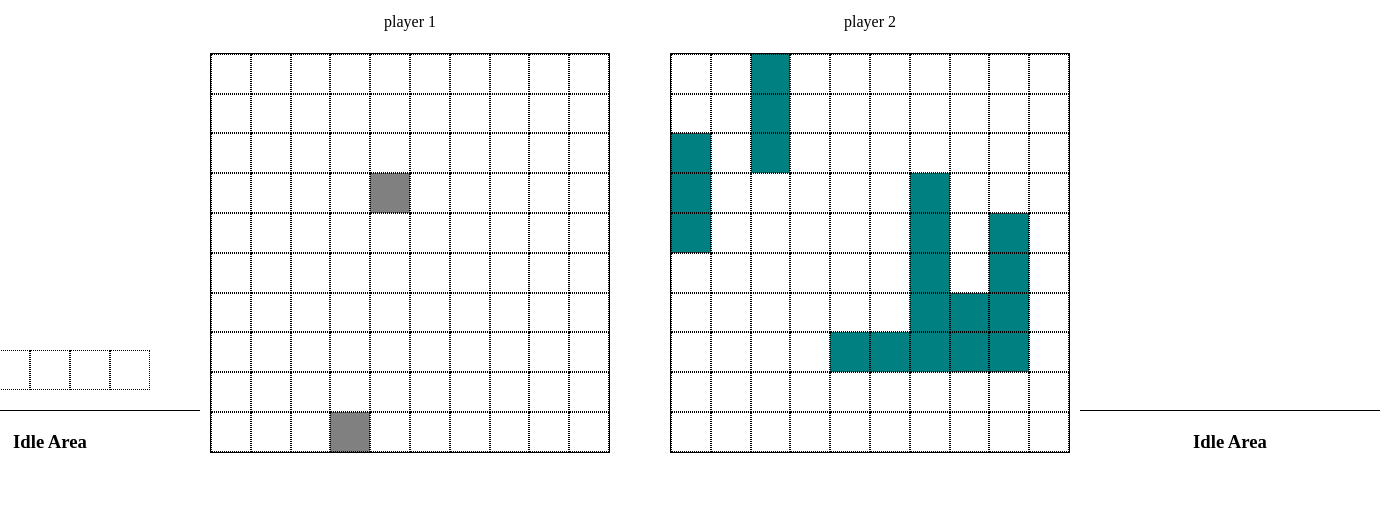
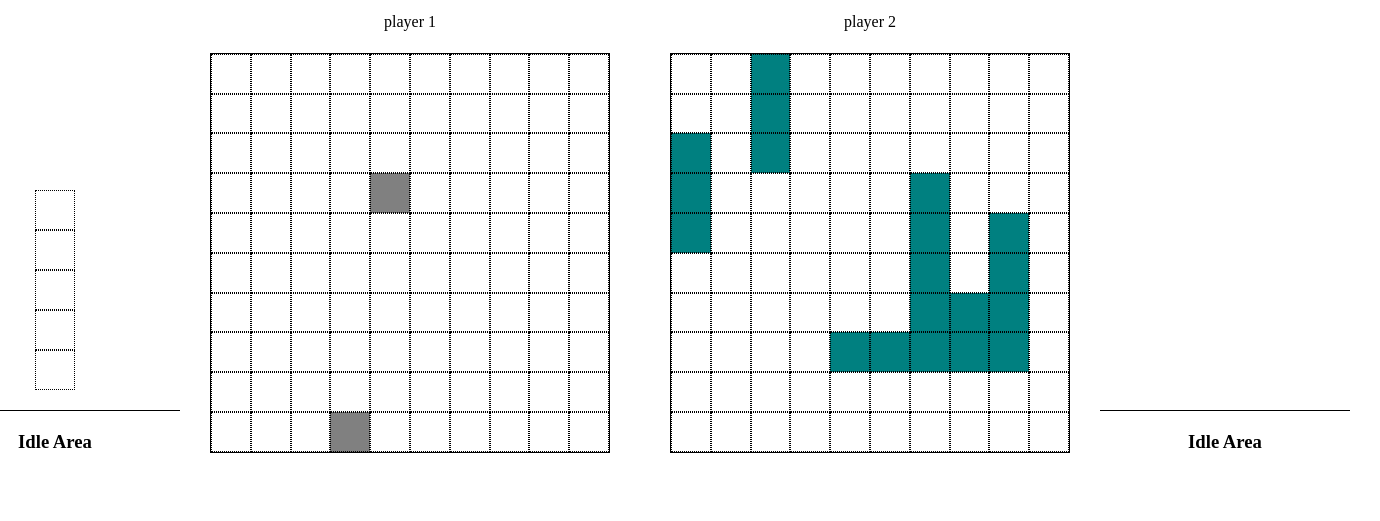
Before and after one commit to GaneshS288/battleship, a website built with webpack: page src/index.html in a window 1280 px wide. Shown: the part 98-619 px from the top of the page, 1380 px wide, since content can reach past the window. Built offline with nearby package versions, Linux system fonts and the light colour scheme.

Commit message:
display idle ships on active idle area

```diff
--- a/src/index.html
+++ b/src/index.html
@@ -11,13 +11,7 @@
 
         <div>
             <div class="idle-area">
-                <div class="ship">
-                    <div></div>
-                    <div></div>
-                    <div></div>
-                    <div></div>
-                    <div></div>
-                </div>
+
             </div>
 
             <h3>Idle Area</h3>
--- a/src/index.js
+++ b/src/index.js
@@ -1,6 +1,6 @@
 import { GameController } from "./modules/gameController.js";
-import { createGameBoard } from "./modules/dom.js";
-import styles from './styles/styles.css'
+import { createGameBoard, Render } from "./modules/dom.js";
+import styles from "./styles/styles.css";
 
 const gameController = new GameController();
 gameController.initializePlayers(
@@ -11,12 +11,22 @@ gameController.initializePlayers(
 gameController.playerTwo.active = true;
 gameController.playerOne.active = false;
 
-const playerInfoOne = {active : gameController.playerTwo.active, gameBoard : gameController.playerTwo.player.gameBoard.board}
-const playerInfoTwo = {active : gameController.playerOne.active, gameBoard : gameController.playerOne.player.gameBoard.board}
+const playerInfoOne = {
+  active: gameController.playerTwo.active,
+  gameBoard: gameController.playerTwo.player.gameBoard.board,
+};
+const playerInfoTwo = {
+  active: gameController.playerOne.active,
+  gameBoard: gameController.playerOne.player.gameBoard.board,
+};
 
-gameController.activePlayerPlacesShip()
-gameController.playerTwo.player.attack(gameController.playerOne.player.gameBoard);
-gameController.playerTwo.player.attack(gameController.playerOne.player.gameBoard);
+gameController.activePlayerPlacesShip();
+gameController.playerTwo.player.attack(
+  gameController.playerOne.player.gameBoard
+);
+gameController.playerTwo.player.attack(
+  gameController.playerOne.player.gameBoard
+);
 
 const gameBoardContainer = document.querySelectorAll(".gameBoard");
 
@@ -24,6 +34,13 @@ createGameBoard(playerInfoTwo, gameBoardContainer[0]);
 createGameBoard(playerInfoOne, gameBoardContainer[1]);
 
 gameBoardContainer[0].addEventListener("click", (e) => {
-e.stopPropagation();
-console.log(e.target)
-})
+  e.stopPropagation();
+  console.log(e.target);
+});
+
+const idleAreas = document.querySelectorAll(".idle-area");
+
+Render.idleArea(gameController.playerOne.player.idleShips[5], idleAreas[1]);
+gameController.playerOne.player.idleShips[5].alignment = "vertical"
+Render.idleArea(gameController.playerOne.player.idleShips[5], idleAreas[0]);
+Render.idleArea(null, idleAreas[1]);
--- a/src/modules/dom.js
+++ b/src/modules/dom.js
@@ -18,8 +18,48 @@ export function createGameBoard(playerInfo, domGameBoard) {
       const cell = createElement("div", classesArray);
       cell.setAttribute("data-index", `${rowIndex},${columnIndex}`);
 
-      if(node.ship) cell.setAttribute("data-ship-type", `${node.ship.type}`)
+      if (node.ship) cell.setAttribute("data-ship-type", `${node.ship.type}`);
       domGameBoard.append(cell);
     });
   });
 }
+
+export class Render {
+  static idleArea(ship, activeIdleArea) {
+    if(ship === null) {
+      return activeIdleArea.firstChild.remove();
+    }
+
+    const shipElement = createElement("div", ["ship"]);
+    const gameBoardCellHeight =
+      document.querySelector(".gameBoard > div").offsetHeight;
+    const gameBoardCellWidth =
+      document.querySelector(".gameBoard > div").offsetWidth;
+
+    shipElement.style.display = "grid";
+    shipElement.style.marginBottom = "20px";
+
+    if (ship.alignment === "vertical") {
+      shipElement.style.gridTemplateRows = `repeat(${ship.length}, 1fr)`;
+      shipElement.style.minWidth = `${gameBoardCellWidth}px`;
+      shipElement.style.minHeight = `${gameBoardCellHeight * ship.length}px`;
+    } else if (ship.alignment === "horizontal") {
+      shipElement.style.gridTemplateColumns = `repeat(${ship.length}, 1fr)`;
+      shipElement.style.minWidth = `${gameBoardCellWidth * ship.length}px`;
+      shipElement.style.minHeight = `${gameBoardCellHeight}px`;
+    }
+
+    for (let i = 0; i < ship.length; i++) {
+      const div = document.createElement("div");
+
+      shipElement.append(div);
+    }
+
+    shipElement.addEventListener("click", () => {
+      shipElement.classList.contains("selected")
+        ? shipElement.classList.remove("selected")
+        : shipElement.classList.add("selected");
+    });
+    activeIdleArea.append(shipElement);
+  }
+}
--- a/src/styles/styles.css
+++ b/src/styles/styles.css
@@ -23,7 +23,7 @@ header {
     align-content: center;
     justify-content: center;
     grid-template-columns: auto auto auto;
-    column-gap: 10px;
+    column-gap: 30px;
     row-gap: 20px;
 }
 
@@ -50,20 +50,17 @@ div.idle-area {
     display: flex;
     justify-content: center;
     align-items: end;
-    min-width: 300px;
-    min-height: 300px;
+    min-width: 250px;
+    min-height: 250px;
     border: solid black;
     border-width: 0 0 1px 0;
 }
 
-.idle-area > .ship {
-    display: grid;
-    min-width: 200px;
-    min-height: 40px;
-    grid-template-columns: 1fr 1fr 1fr 1fr 1fr;
-    margin-bottom: 20px;
+.ship.selected {
+    background-color: orangered;
 }
 
+/*divs inside ideal area ship*/
 .idle-area > .ship > div {
     border: dotted 1px black;
 }
```
